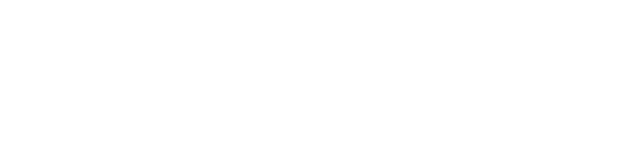
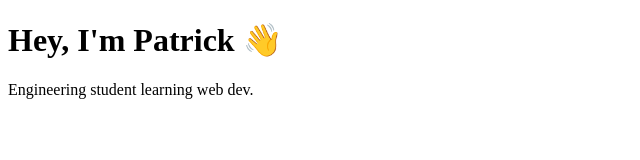
Before and after one commit to pratikmt77/25VA351, a plain HTML site: page index3.html in a window 1280 px wide. Shown: the whole page, without its empty margins (0-640 px from the left). Drawn offline with Linux system fonts and the light colour scheme.

Commit message:
style.css

```diff
--- a/index3.html
+++ b/index3.html
@@ -3,8 +3,12 @@
 <head>
     <meta charset="UTF-8">
     <meta name="viewport" content="width=device-width, initial-scale=1.0">
-    <title>Document</title>
+    <title>my first site </title>
 </head>
+<div class="card">
+  <h1>Hey, I'm Patrick 👋</h1>
+  <p>Engineering student learning web dev.</p>
+</div>
 <body>
 
 </body>
--- /dev/null
+++ b/style.css
@@ -0,0 +1,41 @@
+body {
+  margin: 0;
+  height: 100vh;
+  display: flex;
+  justify-content: center;
+  align-items: center;
+  background: #f2f2f2;
+  font-family: Arial, sans-serif;
+  transition: background 0.3s, color 0.3s;
+}
+
+.card {
+  background: white;
+  padding: 30px 40px;
+  border-radius: 12px;
+  text-align: center;
+  box-shadow: 0 4px 12px rgba(0, 0, 0, 0.15);
+}
+
+button {
+  padding: 10px 18px;
+  border: none;
+  border-radius: 6px;
+  background: #1db954;
+  color: white;
+  cursor: pointer;
+  font-size: 1rem;
+}
+
+button:hover {
+  opacity: 0.85;
+}
+
+body.dark {
+  background: #121212;
+  color: white;
+}
+
+body.dark .card {
+  background: #1e1e1e;
+}
```
